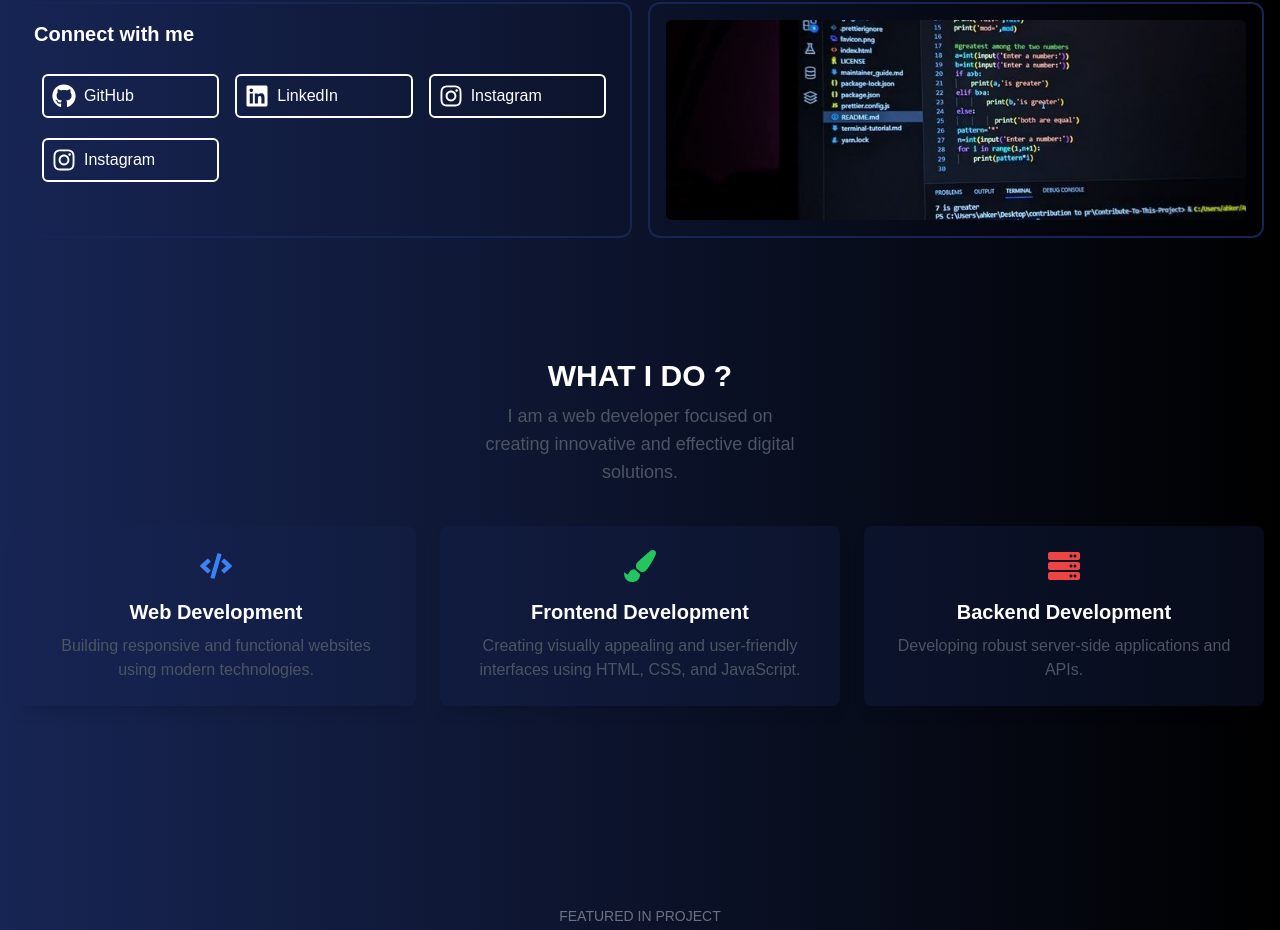
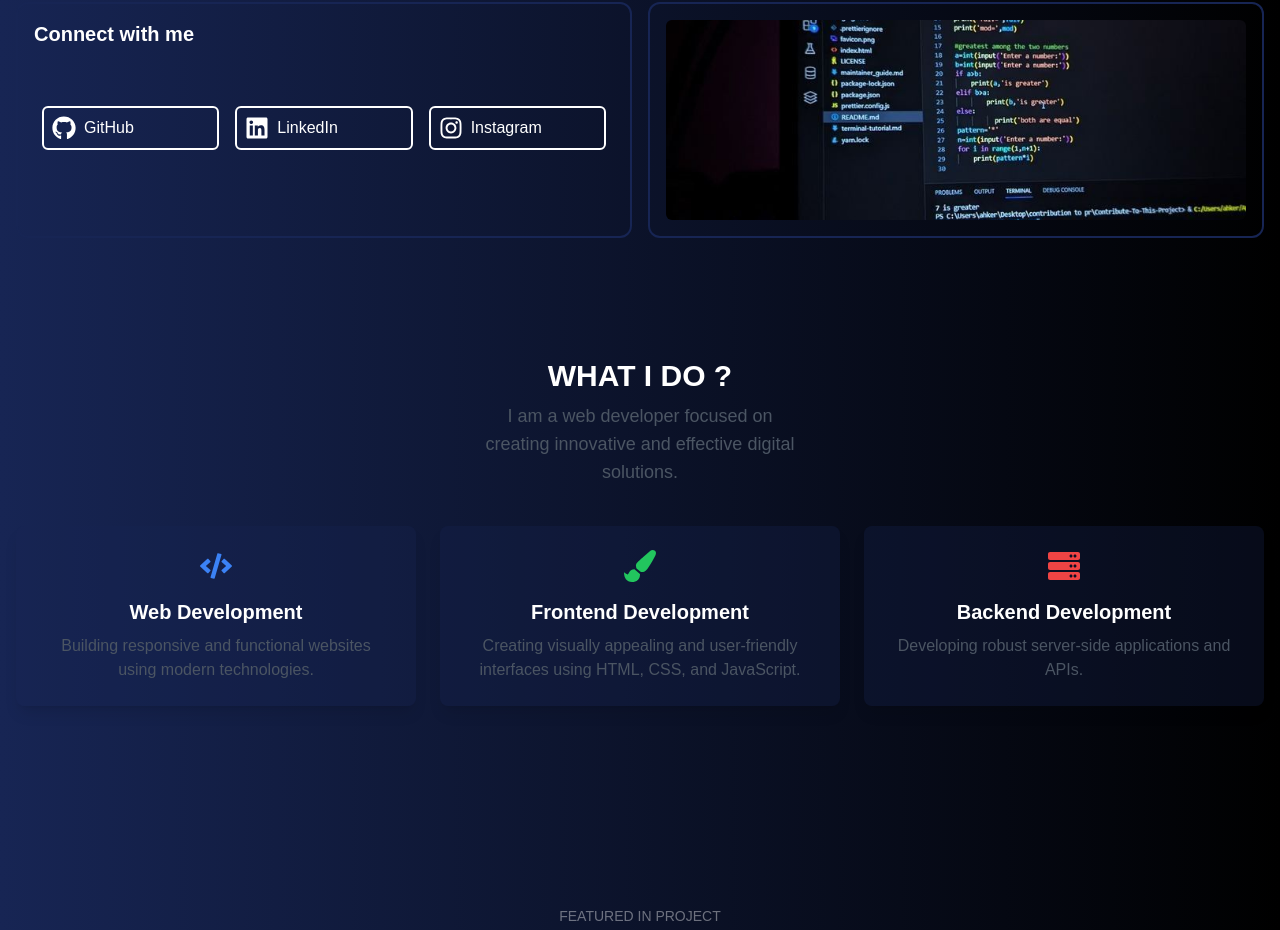
Before and after one commit to RIANPURNAMA1/Portopolio-Update, a React (Vite) app: page / in a window 1280 px wide. Shown: the part 1040-1970 px from the top of the page. Built offline with nearby package versions, Linux system fonts and the light colour scheme.

Commit message:
perbaikan aos

```diff
--- a/src/components/About.tsx
+++ b/src/components/About.tsx
@@ -146,16 +146,7 @@ const About: React.FC = ()=> {
             >
               <FaInstagram className="w-6 h-6 mr-2" /> Instagram
             </a>
-            <a
-              href="https://instagram.com/yourusername"
-              target="_blank"
-              rel="noopener noreferrer"
-              className="flex items-center border-2 rounded-md mx-2 my-2 border-white text-white p-2 hover:bg-blue-800 transition duration-200"
-              data-aos="fade-up"
-              data-aos-delay="300"
-            >
-              <FaInstagram className="w-6 h-6 mr-2" /> Instagram
-            </a>
+
           </div>
         </div>
         <div className="border-2 border-blue-950 p-4 rounded-xl relative">
```
